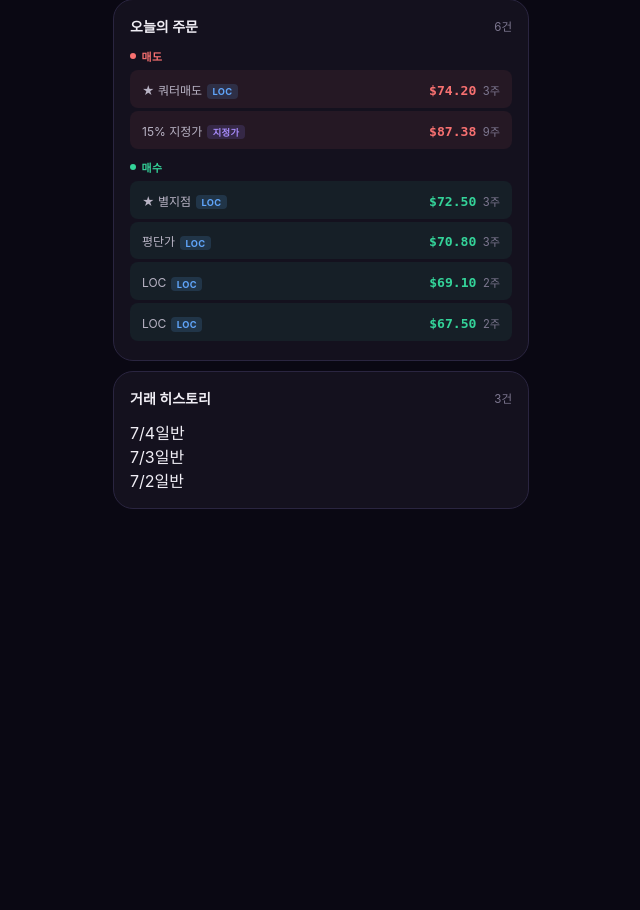
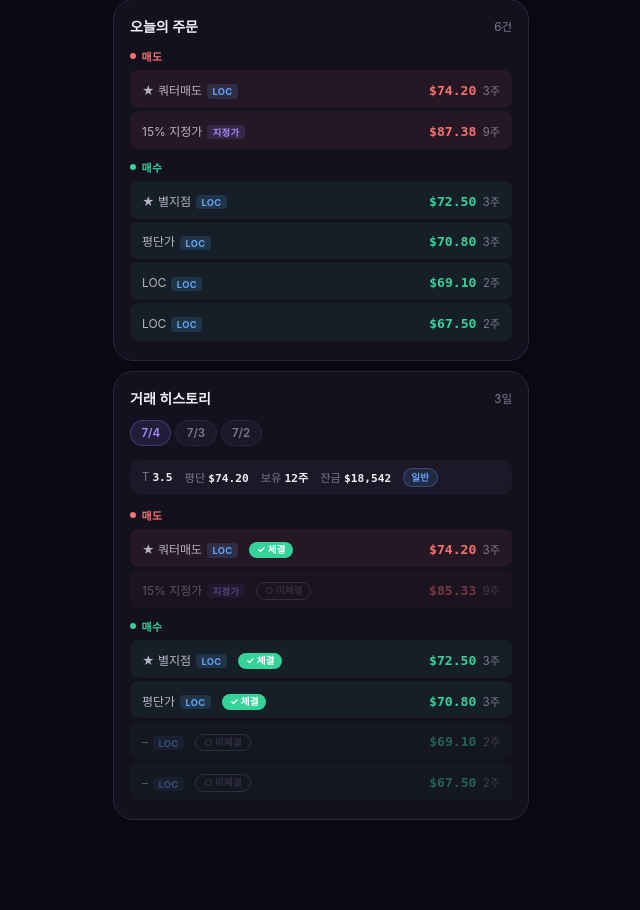
Before and after one commit to syz2337-droid/kis-auto-trading, a FastAPI app: page / in a window 1280 px wide. Shown: the part 845-1755 px from the top of the page, without its empty margins (319-959 px from the left). Before the commit the page ends 1354 px from the top, so only its background shows below. Run offline with FastAPI, Linux system fonts and the light colour scheme; data that the repository does not hold is empty.

Commit message:
체결/미체결 가독성 개선 + 현재 탭 히스토리 추가
- 체결: solid 초록 pill (✓ 체결), 미체결: outlined 회색 (○ 미체결) + 행 opacity 0.42
- 현재 탭에도 날짜탭 + 주문카드 히스토리 추가
- 스케줄러 샘플 데이터 및 포맷 통일

Co-Authored-By: Claude Sonnet 4.6 <noreply@anthropic.com>

```diff
--- a/web/templates/dashboard.html
+++ b/web/templates/dashboard.html
@@ -260,10 +260,12 @@
     .hist-summary-bar { display:flex; gap:0.75rem; flex-wrap:wrap; background:var(--bg3); border-radius:0.625rem; padding:0.5rem 0.75rem; margin-bottom:0.75rem; font-size:0.7rem; align-items:center; }
     .hist-summary-item { color:var(--t3); }
     .hist-summary-item b { font-family:var(--mono); color:var(--t1); font-weight:600; font-style:normal; }
-    .fill-badge { font-size:0.58rem; font-weight:700; border-radius:0.25rem; padding:0.1rem 0.35rem; margin-left:0.35rem; vertical-align:middle; }
-    .fill-badge.filled  { color:var(--ok);  background:color-mix(in srgb,var(--ok)  15%,transparent); }
-    .fill-badge.pending { color:var(--t4);  background:var(--bg4); }
-    .fill-badge.unknown { color:var(--warn); background:color-mix(in srgb,var(--warn) 12%,transparent); }
+    .fill-badge { font-size:0.6rem; font-weight:700; border-radius:999px; padding:0.15rem 0.5rem; margin-left:0.4rem; vertical-align:middle; white-space:nowrap; }
+    .fill-badge.filled  { color:#fff; background:var(--ok); }
+    .fill-badge.pending { color:var(--t4); border:1px solid var(--t4); }
+    .fill-badge.unknown { color:var(--warn); border:1px dashed var(--warn); }
+    .order-row.order-unfilled { opacity:0.42; }
+    .order-row.order-unfilled:hover { opacity:0.75; transition:opacity 0.15s; }
 
     /* ===================== 분석 탭 ===================== */
     .chart-section { background: var(--bg2); border: 1px solid var(--border); border-radius: 1.25rem; padding: 1rem; margin-bottom: 0.625rem; }
@@ -747,20 +749,65 @@
       </div>
 
       <!-- 거래 히스토리 -->
+      {% if row.history %}
       <div class="history-section">
-        <div class="orders-head">
+        <div class="orders-head" style="margin-bottom:0.75rem;">
           <span class="section-title">거래 히스토리</span>
-          <span style="font-size:0.72rem;color:var(--t3);">{{ row.history|length }}건</span>
+          <span style="font-size:0.72rem;color:var(--t3);">{{ row.history|length }}일</span>
+        </div>
+        <div class="hist-date-tabs" id="htabs-cur-{{ row.session_id }}">
+          {% for h in row.history %}
+          <button class="hist-date-btn {% if loop.first %}active{% endif %}"
+            onclick="switchHistDate('cur','{{ row.session_id }}',{{ loop.index0 }},this)">{{ h.date }}</button>
+          {% endfor %}
         </div>
         {% for h in row.history %}
-        <div class="history-row">
-          <span><span class="h-date">{{ h.date }}</span>{{ "리버스" if h.mode == "reverse" else "일반" }}</span>
-          <span class="h-summary">{{ h.summary }}</span>
-        </div>
-        {% else %}
-        <div class="empty-note">아직 실행 기록이 없습니다.</div>
+        <div id="hday-cur-{{ row.session_id }}-{{ loop.index0 }}" {% if not loop.first %}style="display:none"{% endif %}>
+          <div class="hist-summary-bar">
+            <div class="hist-summary-item">T <b>{{ h.T }}</b></div>
+            {% if h.avg_price %}<div class="hist-summary-item">평단 <b>${{ "%.2f"|format(h.avg_price) }}</b></div>{% endif %}
+            {% if h.qty is not none %}<div class="hist-summary-item">보유 <b>{{ h.qty }}주</b></div>{% endif %}
+            {% if h.cash is not none %}<div class="hist-summary-item">잔금 <b>${{ "{:,.0f}".format(h.cash) }}</b></div>{% endif %}
+            <span class="phase-chip {{ 'reverse' if h.mode == 'reverse' else 'first' }}" style="font-size:0.6rem;padding:0.1rem 0.45rem;">{{ "리버스" if h.mode == "reverse" else "일반" }}</span>
+          </div>
+          {% if h.orders %}
+            {% set h_sells = h.orders | selectattr("side","eq","sell") | list %}
+            {% set h_buys  = h.orders | selectattr("side","eq","buy")  | list %}
+            {% if h_sells %}
+            <div class="order-group-head sell-head"><span class="order-dot sell-dot"></span>매도</div>
+            {% for o in h_sells %}
+            {% set tag = "LOC" if o.ord_dvsn == "34" else ("MOC" if o.ord_dvsn == "33" else "지정가") %}
+            <div class="order-row sell {% if o.filled == false %}order-unfilled{% endif %}">
+              <div><span class="order-label">{{ o.note if o.note else "–" }}</span><span class="order-tag {{ tag }}">{{ tag }}</span>
+                {% if o.filled is none %}<span class="fill-badge unknown">미확인</span>
+                {% elif o.filled %}<span class="fill-badge filled">✓ 체결</span>
+                {% else %}<span class="fill-badge pending">○ 미체결</span>{% endif %}
+              </div>
+              <div><span class="order-price">{{ "$%.2f"|format(o.price) if o.price else "MOC" }}</span><span class="order-qty">{{ o.qty }}주</span></div>
+            </div>
+            {% endfor %}
+            {% endif %}
+            {% if h_buys %}
+            <div class="order-group-head buy-head {% if h_sells %}orders-gap{% endif %}"><span class="order-dot buy-dot"></span>매수</div>
+            {% for o in h_buys %}
+            {% set tag = "LOC" if o.ord_dvsn == "34" else ("MOC" if o.ord_dvsn == "33" else "지정가") %}
+            <div class="order-row buy {% if o.filled == false %}order-unfilled{% endif %}">
+              <div><span class="order-label">{{ o.note if o.note else "–" }}</span><span class="order-tag {{ tag }}">{{ tag }}</span>
+                {% if o.filled is none %}<span class="fill-badge unknown">미확인</span>
+                {% elif o.filled %}<span class="fill-badge filled">✓ 체결</span>
+                {% else %}<span class="fill-badge pending">○ 미체결</span>{% endif %}
+              </div>
+              <div><span class="order-price">${{ "%.2f"|format(o.price) }}</span><span class="order-qty">{{ o.qty }}주</span></div>
+            </div>
+            {% endfor %}
+            {% endif %}
+          {% else %}
+          <div class="empty-note">주문 내역 없음</div>
+          {% endif %}
+        </div>
         {% endfor %}
       </div>
+      {% endif %}
 
     </div><!-- /현재 탭 -->
 
@@ -1054,17 +1101,13 @@
               <div class="order-group-head sell-head"><span class="order-dot sell-dot"></span>매도</div>
               {% for o in h_sells %}
               {% set tag = "LOC" if o.ord_dvsn == "34" else ("MOC" if o.ord_dvsn == "33" else "지정가") %}
-              <div class="order-row sell">
+              <div class="order-row sell {% if o.filled == false %}order-unfilled{% endif %}">
                 <div>
                   <span class="order-label">{{ o.note if o.note else "–" }}</span>
                   <span class="order-tag {{ tag }}">{{ tag }}</span>
-                  {% if o.filled is none or o.filled is not defined %}
-                  <span class="fill-badge unknown">미확인</span>
-                  {% elif o.filled %}
-                  <span class="fill-badge filled">체결</span>
-                  {% else %}
-                  <span class="fill-badge pending">미체결</span>
-                  {% endif %}
+                  {% if o.filled is none %}<span class="fill-badge unknown">미확인</span>
+                  {% elif o.filled %}<span class="fill-badge filled">✓ 체결</span>
+                  {% else %}<span class="fill-badge pending">○ 미체결</span>{% endif %}
                 </div>
                 <div>
                   <span class="order-price">{{ "$%.2f"|format(o.price) if o.price else "MOC" }}</span>
@@ -1079,17 +1122,13 @@
               <div class="order-group-head buy-head {% if h_sells %}orders-gap{% endif %}"><span class="order-dot buy-dot"></span>매수</div>
               {% for o in h_buys %}
               {% set tag = "LOC" if o.ord_dvsn == "34" else ("MOC" if o.ord_dvsn == "33" else "지정가") %}
-              <div class="order-row buy">
+              <div class="order-row buy {% if o.filled == false %}order-unfilled{% endif %}">
                 <div>
                   <span class="order-label">{{ o.note if o.note else "–" }}</span>
                   <span class="order-tag {{ tag }}">{{ tag }}</span>
-                  {% if o.filled is none or o.filled is not defined %}
-                  <span class="fill-badge unknown">미확인</span>
-                  {% elif o.filled %}
-                  <span class="fill-badge filled">체결</span>
-                  {% else %}
-                  <span class="fill-badge pending">미체결</span>
-                  {% endif %}
+                  {% if o.filled is none %}<span class="fill-badge unknown">미확인</span>
+                  {% elif o.filled %}<span class="fill-badge filled">✓ 체결</span>
+                  {% else %}<span class="fill-badge pending">○ 미체결</span>{% endif %}
                 </div>
                 <div>
                   <span class="order-price">${{ "%.2f"|format(o.price) }}</span>
```
